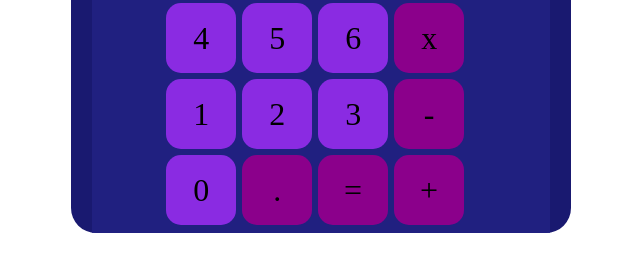
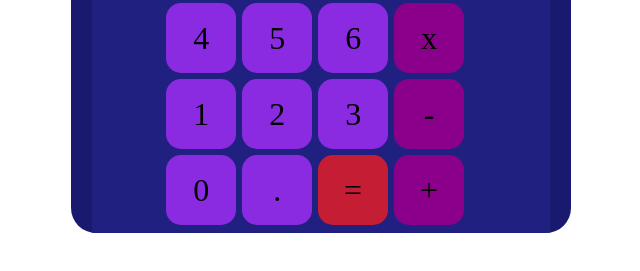
Before and after one commit to Gulcan00/calculator, a plain HTML site: page index.html in a window 1280 px wide. Shown: the part 267-538 px from the top of the page, without its empty margins (319-959 px from the left). Drawn offline with Linux system fonts and the light colour scheme; a web font is replaced by a local one.

Commit message:
Update colors

```diff
--- a/index.html
+++ b/index.html
@@ -30,8 +30,8 @@
             <div class="button">3</div>
             <div class="button operator">-</div>
             <div class="button">0</div>
-            <div class="button operator">.</div>
-            <div class="button operator">=</div>
+            <div class="button">.</div>
+            <div class="button equal">=</div>
             <div class="button operator">+</div>
         </div>
     </div>
--- a/styles.css
+++ b/styles.css
@@ -80,3 +80,15 @@ body {
     margin-bottom: 4px;
     align-self: flex-end;
 }
+
+.button.calc-clear:hover {
+    background-color: rgb(19, 124, 19);
+}
+
+.button.equal {
+    background-color: #C51D34;
+}
+
+.button.equal:hover {
+    background-color: #cc2c41;
+}
```
